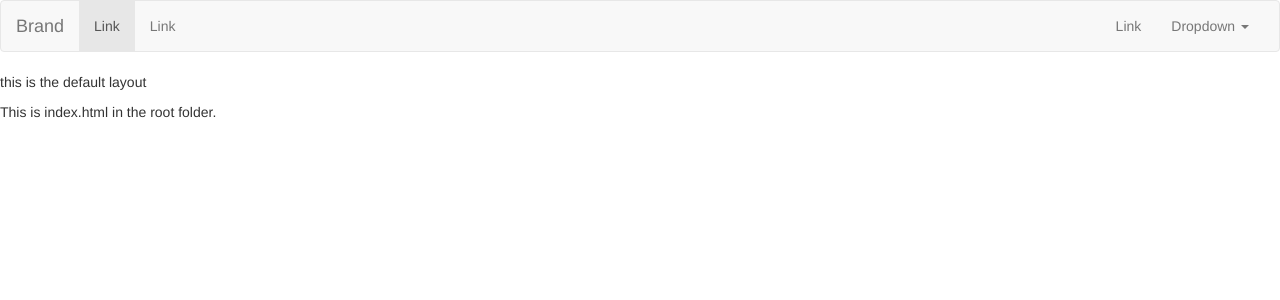
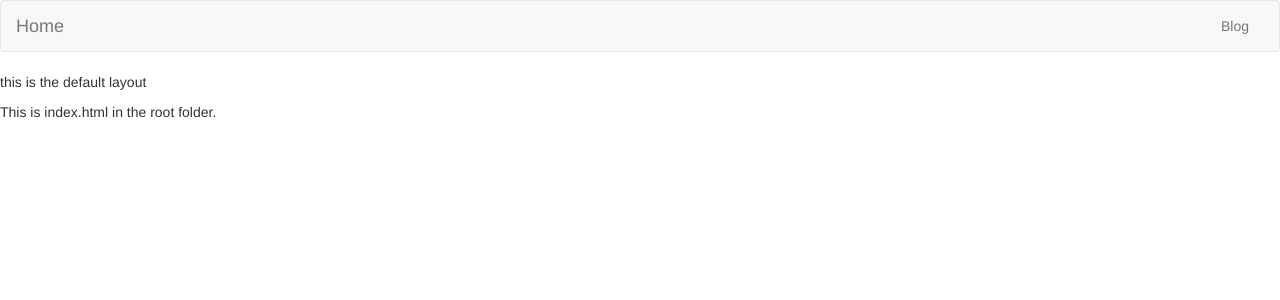
Before and after one commit to tomhohenstein/tomhohenstein.github.io, a Jekyll site: the page built from index.html, in a window 1280 px wide. Shown: the top 300 px of the page. Built offline with Jekyll 4.4.1, drawn with Linux system fonts in a browser that asks for light colours.

Commit message:
cleans up nav-bar

```diff
--- a/_layouts/default.html
+++ b/_layouts/default.html
@@ -29,27 +29,12 @@
         <span class="icon-bar"></span>
         <span class="icon-bar"></span>
       </button>
-      <a class="navbar-brand" href="#">Brand</a>
+      <a class="navbar-brand" href="{{ site.baseurl }}">Home</a>
     </div>
-
     <!-- Collect the nav links, forms, and other content for toggling -->
     <div class="collapse navbar-collapse" id="bs-example-navbar-collapse-1">
-      <ul class="nav navbar-nav">
-        <li class="active"><a href="#">Link <span class="sr-only">(current)</span></a></li>
-        <li><a href="#">Link</a></li>
-      </ul>
       <ul class="nav navbar-nav navbar-right">
-        <li><a href="#">Link</a></li>
-        <li class="dropdown">
-          <a href="#" class="dropdown-toggle" data-toggle="dropdown" role="button" aria-expanded="false">Dropdown <span class="caret"></span></a>
-          <ul class="dropdown-menu" role="menu">
-            <li><a href="#">Action</a></li>
-            <li><a href="#">Another action</a></li>
-            <li><a href="#">Something else here</a></li>
-            <li class="divider"></li>
-            <li><a href="#">Separated link</a></li>
-          </ul>
-        </li>
+        <li><a href="#">Blog</a></li>
       </ul>
     </div><!-- /.navbar-collapse -->
   </div><!-- /.container-fluid -->
```
